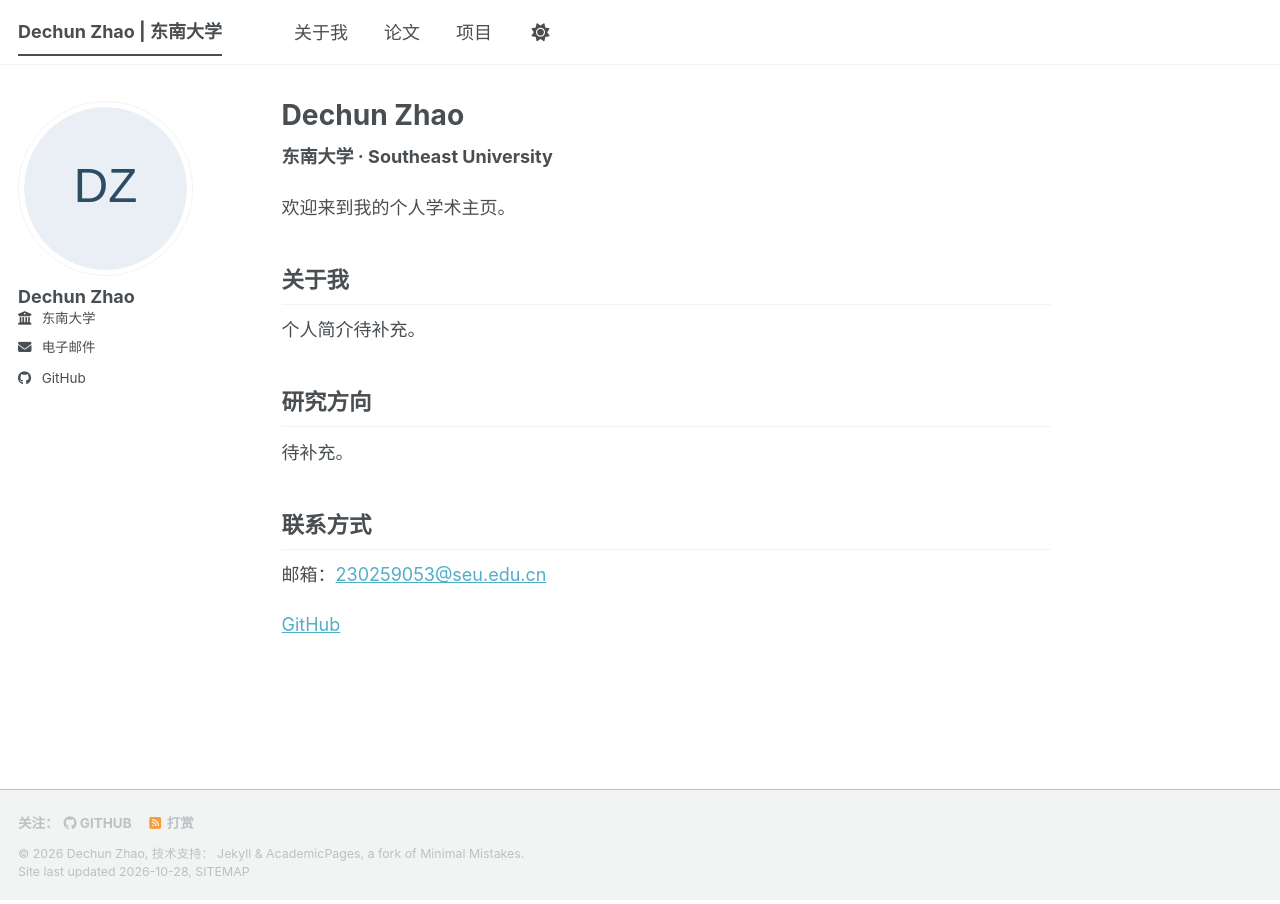
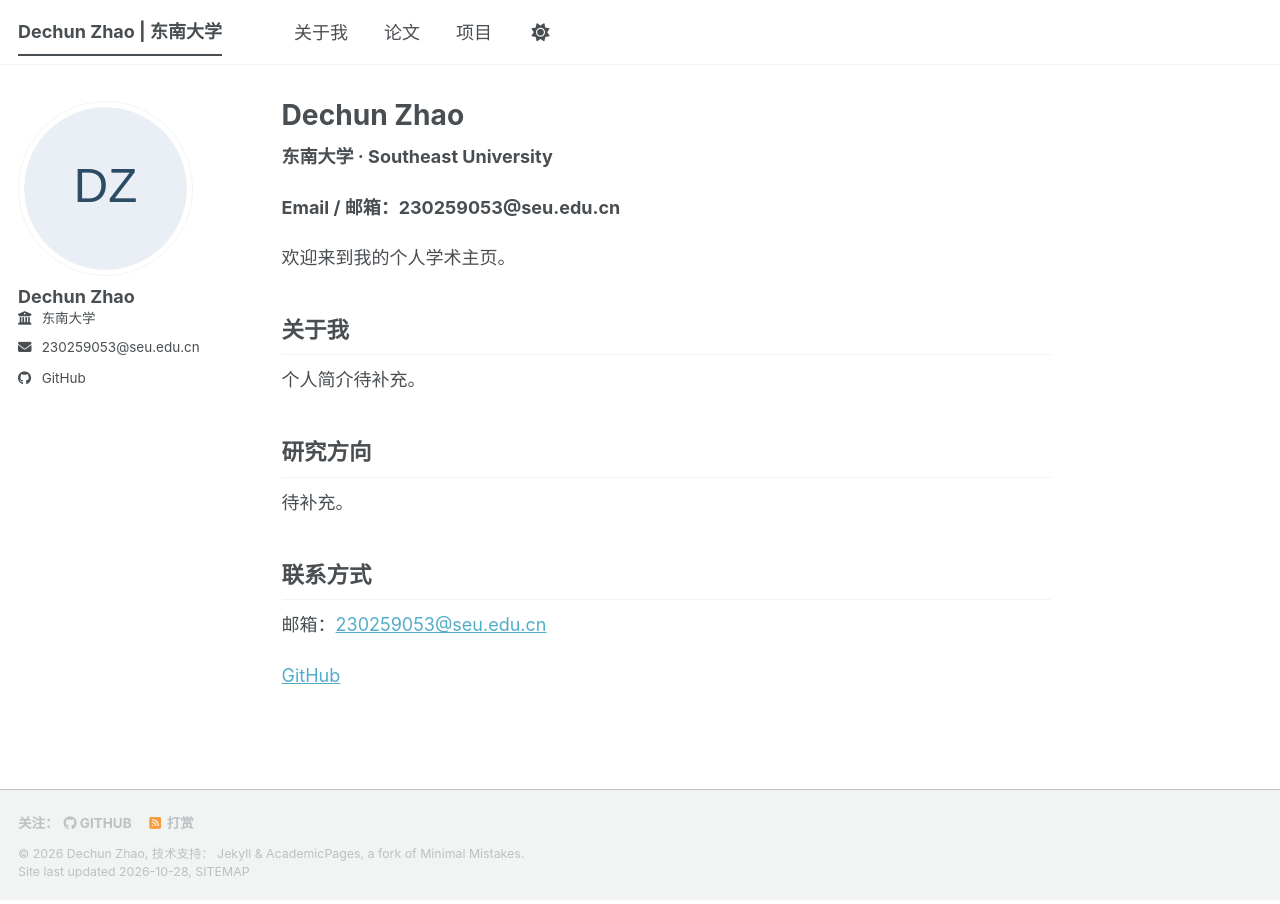
Before and after one commit to dechunzhao/dechunzhao.github.io, a Jekyll site: the page built from _pages/about.md, in a window 1280 px wide. Built offline with Jekyll 4.4.1, drawn with Linux system fonts in a browser that asks for light colours; a script bundle is joined from its source files by our own code; a style sheet for code colours, icons or effects is not loaded.

Commit message:
Show email explicitly at top of homepage and sidebar

```diff
--- a/_includes/author-profile.html
+++ b/_includes/author-profile.html
@@ -34,7 +34,7 @@
         <li><a href="{{ author.uri }}"><i class="fas fa-fw fa-link icon-pad-right" aria-hidden="true"></i>{{ site.data.ui-text[site.locale].website_label | default: "Website" }}</a></li>
       {% endif %}
       {% if author.email %}
-        <li><a href="mailto:{{ author.email }}"><i class="fas fa-fw fa-envelope icon-pad-right" aria-hidden="true"></i>{{ site.data.ui-text[site.locale].email_label | default: "Email" }}</a></li>
+        <li><a href="mailto:{{ author.email }}"><i class="fas fa-fw fa-envelope icon-pad-right" aria-hidden="true"></i>{{ author.email }}</a></li>
       {% endif %}
 
       <!-- Font Awesome and Academicons icons / Academic websites -->
--- a/_pages/about.md
+++ b/_pages/about.md
@@ -7,6 +7,8 @@ redirect_from:
 ---
 
 **东南大学 · Southeast University**
+
+**Email / 邮箱：230259053@seu.edu.cn**
 
 欢迎来到我的个人学术主页。
 
```
